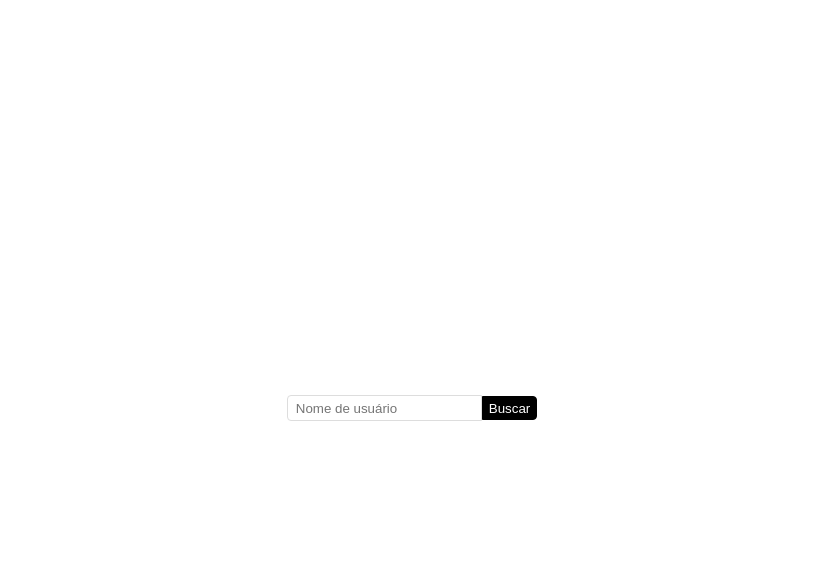
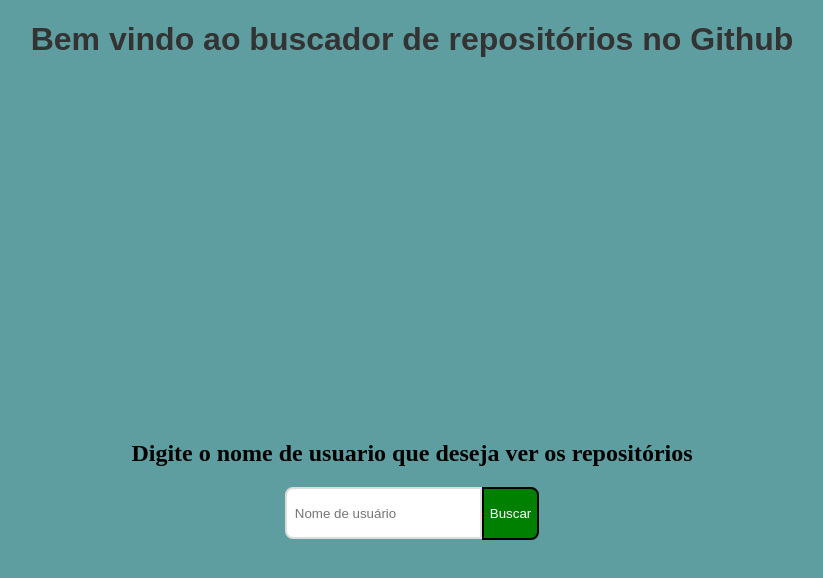
Before and after one commit to GVictorLO/Github-repositories-finder, a React (Create React App) app: page / in a window 1280 px wide. Shown: the top 578 px of the page, without its empty margins (236-1059 px from the left). Built offline with nearby package versions, Linux system fonts and the light colour scheme.

Commit message:
dados buscados no input para localStoreg

```diff
--- a/src/pages/Home/index.js
+++ b/src/pages/Home/index.js
@@ -8,12 +8,24 @@ function HomeApp() {
   function handlePesquisa() {
     axios
       .get(`https://api.github.com/users/${usuario}/repos`)
-      .then((response) => console.log(response.data));
+      .then((response) => {
+        const repositories = response.data;
+        const repositoriesName = [];
+        repositories.map((repository) => {
+          repositoriesName.push(repository.name);
+        });
+        localStorage.setItem(
+          "repositoriesName",
+          JSON.stringify(repositoriesName)
+        );
+      });
   }
 
   return (
     <>
+      <S.Title>Bem vindo ao buscador de repositórios no Github</S.Title>
       <S.HomeContainer>
+        <h2>Digite o nome de usuario que deseja ver os repositórios</h2>
         <S.Content>
           <S.Input
             name="usuario"
--- a/src/pages/Home/styled.js
+++ b/src/pages/Home/styled.js
@@ -8,6 +8,13 @@ export const HomeContainer = styled.div`
   height: 100vh;
 `;
 
+export const Title = styled.h1`
+  text-align: center;
+  font-size: 2rem;
+  font-family: sans-serif;
+  color: #333;
+`;
+
 export const Content = styled.div`
   width: 100vw;
   display: flex;
@@ -16,10 +23,10 @@ export const Content = styled.div`
 `;
 
 export const Input = styled.input`
-  border: 1px solid #ddd;
-  height: 1.5rem;
+  border: 2px solid #ddd;
+  height: 3rem;
   padding: 0 0.5rem;
-  border-radius: 0.25rem 0 0 0.25rem;
+  border-radius: 0.5rem 0 0 0.5rem;
 
   &:focus,
   &:active {
@@ -29,11 +36,11 @@ export const Input = styled.input`
 `;
 
 export const Button = styled.button`
-  height: 1.5rem;
-  border: 1px solid #000;
-  background: #000;
+  height: 3.3rem;
+  border: 2px solid #000;
+  background: green;
   color: #fff;
-  border-radius: 0 0.25rem 0.25rem 0;
+  border-radius: 0 0.5rem 0.5rem 0;
 
   &:focus,
   &:active {
--- a/src/style.css
+++ b/src/style.css
@@ -1,4 +1,5 @@
 html, body {
     width: 100vw;
     height: 100vh;
+    background-color: cadetblue;
 }
```
